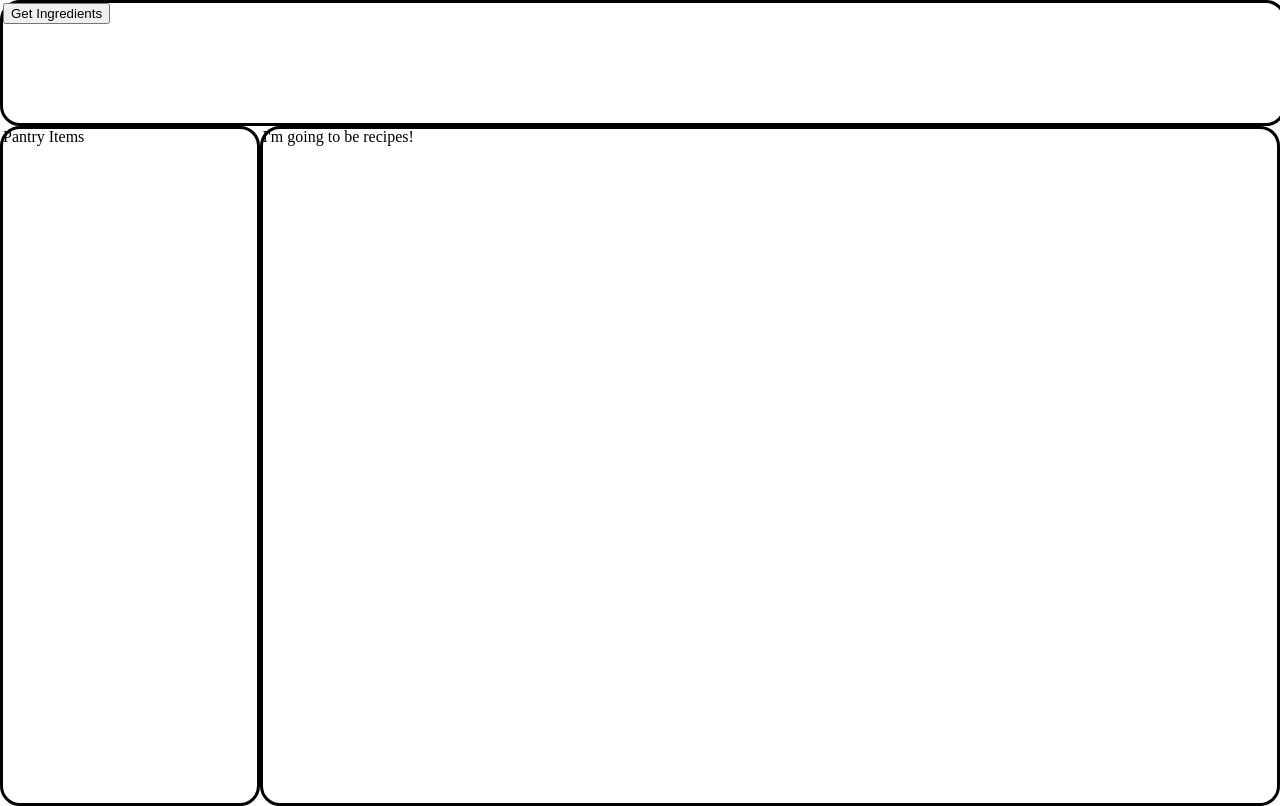
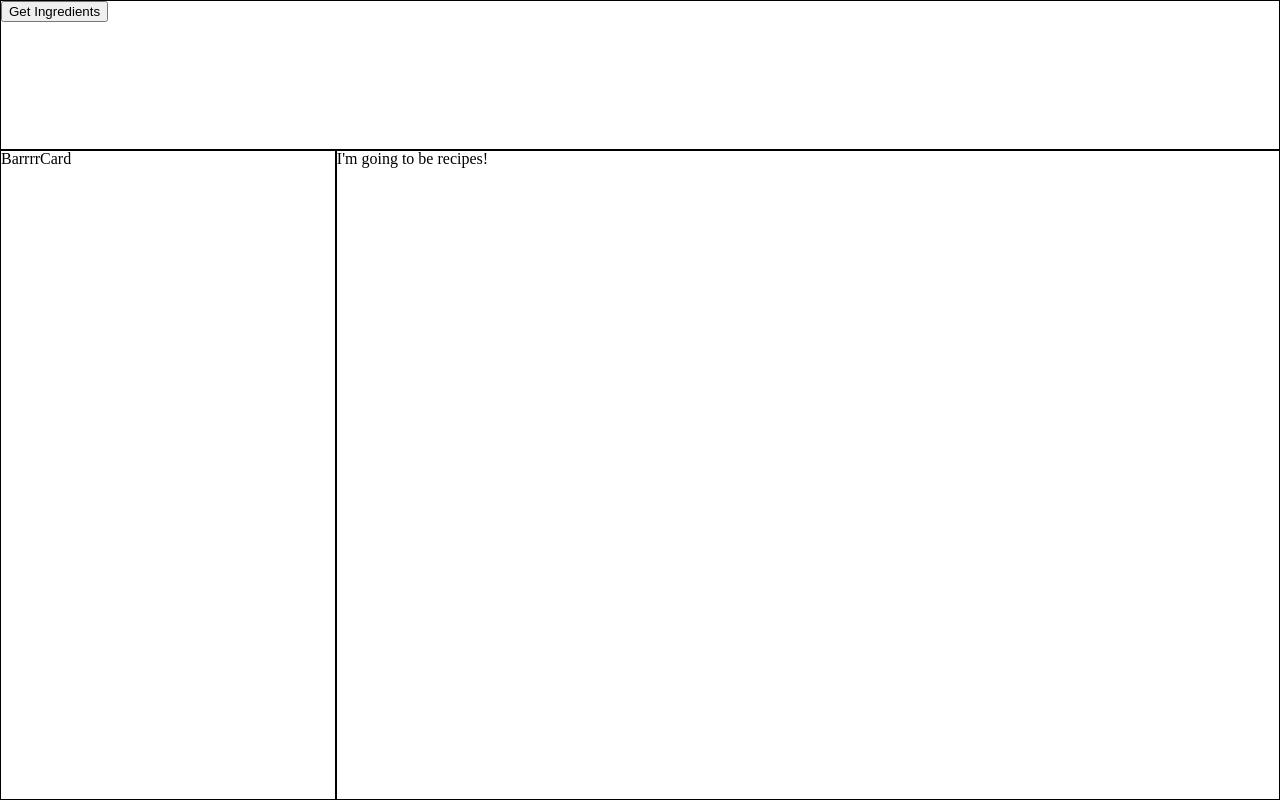
Before and after one commit to KrankyKnight/myBarCart, a React app: page / in a window 1280 px wide. Built offline with nearby package versions, Linux system fonts and the light colour scheme.

Commit message:
redefine layout for cocktails and set up grid scss layout

```diff
--- a/client/actions/actions.js
+++ b/client/actions/actions.js
@@ -1,7 +1,6 @@
 // @description: action list for reducer
 
 import { createAction } from "@reduxjs/toolkit";
-import axios from "axios";
 
 export const getIngredients = createAction('GET_INGREDIENTS', () => {
 })
--- a/client/components/Pantry.jsx
+++ b/client/components/BarCard.jsx
@@ -4,8 +4,8 @@ import React from 'react';
 
 const Pantry = () => {
   return(
-    <ul className='pantry'>
-      <h3>Pantry Items</h3>
+    <ul>
+      <h3>BarrrrCard</h3>
     </ul>
   )
 }
--- a/client/containers/ContentContainer.jsx
+++ b/client/containers/BarContainer.jsx
@@ -1,14 +1,12 @@
 // @description: The main view window that displays ingredients or recipes and displays the pantry list
 
 import React from 'react';
-import Pantry from '../components/Pantry.jsx';
-import CurrentViewContainer from './CurrentViewContainer.jsx';
+import BarCard from '../components/BarCard.jsx';
 
 const ContentContainer = () => {
   return(
-    <div className='container content flexContent'>
-      <Pantry/>
-      <CurrentViewContainer/>
+    <div className='bar'>
+      <BarCard/>
     </div>
   )
 }
--- a/client/containers/MainContainer.jsx
+++ b/client/containers/MainContainer.jsx
@@ -1,14 +1,16 @@
 // @description: Contains the app
 
 import React from 'react';
-import ContentContainer from './ContentContainer.jsx';
-import Options from '../components/Options.jsx';
+import BarContainer from './BarContainer.jsx'
+import OptionsContainer from './OptionsContainer.jsx';
+import CurrentViewContainer from './CurrentViewContainer.jsx';
 
 const MainContainer = () => {
   return(
-    <div className='container'>
-      <Options/>
-      <ContentContainer/>
+    <div className='mainContainer'>
+      <OptionsContainer/>
+      <BarContainer/>
+      <CurrentViewContainer/>
     </div>
   )
 }
--- a/client/reducers/pantryReducer.js
+++ b/client/reducers/pantryReducer.js
@@ -1,4 +1,4 @@
-import * as actions from '../actions/actions';
+import * as actions from '../actions/actions.js';
 import { createReducer } from '@reduxjs/toolkit';
 
 const initialState = {
--- a/client/scss/_customStyle.scss
+++ b/client/scss/_customStyle.scss
@@ -1,34 +1,31 @@
-body {
+.mainContainer {
+  width: 100vw;
   height: 100vh;
+  overflow: hidden;
+  display: grid;
+  grid-template-areas:
+
+    'o o o o'
+    'b v v v'
+    'b v v v'
+    'b v v v'
+    'b v v v'
+    'b v v v'
+
+  ;
 }
 
 .options {
-  height: 15vh;
-  width: 100%;
-  border: 3px solid black;
-  border-radius: 20px;
+  grid-area: o;
+  border: 1px solid black;
 }
 
-.content {
-  height: 85vh;
-}
-
-.container {
-  // border: 1px solid red;
-}
-
-.flexContent {
-  display: flex;
-}
-
-.pantry {
-  width: 20vw;
-  border: 3px solid black;
-  border-radius: 20px;
+.bar {
+  grid-area: b;
+  border: 1px solid black;
 }
 
 .view {
-  width: 80vw;
-  border: 3px solid black;
-  border-radius: 20px;
+  grid-area: v;
+  border: 1px solid black;
 }
--- a/client/store.js
+++ b/client/store.js
@@ -1,5 +1,5 @@
 import { configureStore } from '@reduxjs/toolkit';
-import reducers from './reducers/index';
+import reducers from './reducers/index.js';
 
 
 const store = configureStore({
--- a/package.json
+++ b/package.json
@@ -23,7 +23,7 @@
   "scripts": {
     "start": "node server/server.js",
     "build": "webpack",
-    "dev": "webpack-dev-server --open --mode development"
+    "dev": "webpack-dev-server --open --hot --mode development"
   },
   "dependencies": {
     "@reduxjs/toolkit": "^1.9.5",
```
Also changed, not shown: client/containers/OptionsContainer.jsx (renamed from client/components/Options.jsx), 1 other file (tests, documents, lock files or other folders).
